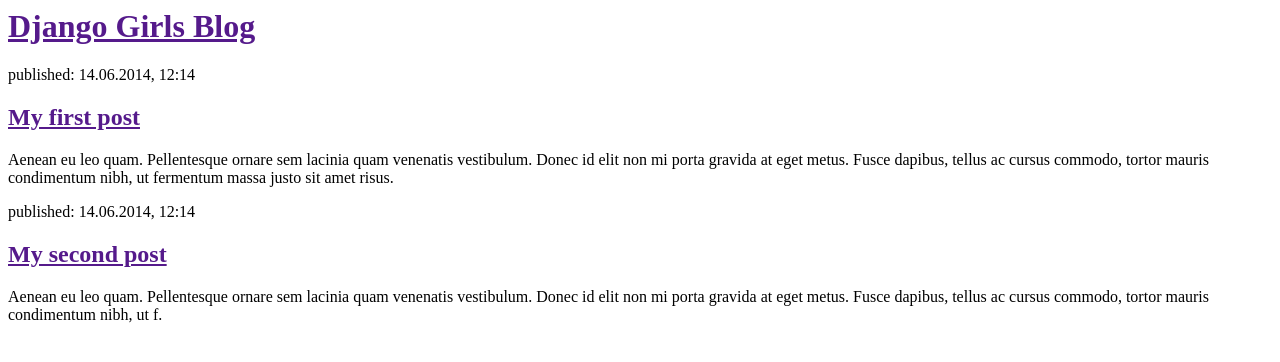
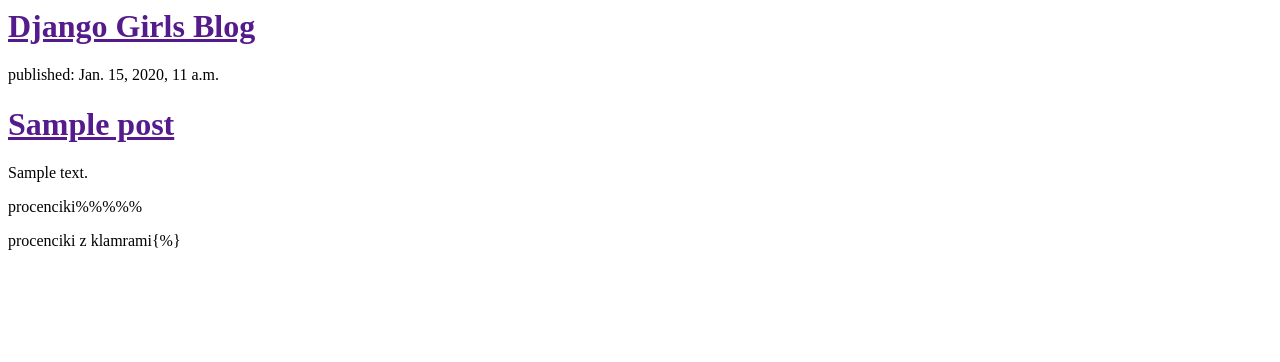
Before and after one commit to hokkitika/my-first-blog, a Django app: template blog/templates/blog/post_list.html in a window 1280 px wide. Shown: the top 362 px of the page. Run offline with Django 3.2, Linux system fonts and the light colour scheme; the template is opened without the code that fills it: values that come from a table or form of the project are taken from there, others are empty; tables that the repository leaves empty hold one stand-in row (values such as "Sample post").

Commit message:
modyfikacja szablonu

```diff
--- a/blog/templates/blog/post_list.html
+++ b/blog/templates/blog/post_list.html
@@ -7,16 +7,14 @@
                 <h1><a href="">Django Girls Blog</a></h1>
             </div>
 
+            {% for post in posts %}
             <div>
-                <p>published: 14.06.2014, 12:14</p>
-                <h2><a href="">My first post</a></h2>
-                <p>Aenean eu leo quam. Pellentesque ornare sem lacinia quam venenatis vestibulum. Donec id elit non mi porta gravida at eget metus. Fusce dapibus, tellus ac cursus commodo, tortor mauris condimentum nibh, ut fermentum massa justo sit amet risus.</p>
+                <p>published: {{ post.published_date }}</p>
+                <h1><a href="">{{ post.title }}</a></h1>
+                <p>{{ post.text|linebreaksbr }}</p>
+                <p>procenciki%%%%%</p>
+                <p>procenciki z klamrami{%}</p>
             </div>
-
-            <div>
-                <p>published: 14.06.2014, 12:14</p>
-                <h2><a href="">My second post</a></h2>
-                <p>Aenean eu leo quam. Pellentesque ornare sem lacinia quam venenatis vestibulum. Donec id elit non mi porta gravida at eget metus. Fusce dapibus, tellus ac cursus commodo, tortor mauris condimentum nibh, ut f.</p>
-            </div>
+            {% endfor %}
         </body>
     </html>
--- a/blog/views.py
+++ b/blog/views.py
@@ -1,4 +1,7 @@
 from django.shortcuts import render
+from django.utils import timezone
+from .models import Post
 
 def post_list(request):
-    return render(request, 'blog/post_list.html', {})
+    posts = Post.objects.filter(published_date__lte=timezone.now()).order_by('published_date')
+    return render(request, 'blog/post_list.html', {'posts':posts})
--- a/mysite/settings.py
+++ b/mysite/settings.py
@@ -38,6 +38,7 @@ INSTALLED_APPS = (
     'django.contrib.messages',
     'django.contrib.staticfiles',
     'blog',
+    'django_extensions'
 )
 
 MIDDLEWARE_CLASSES = (
```
